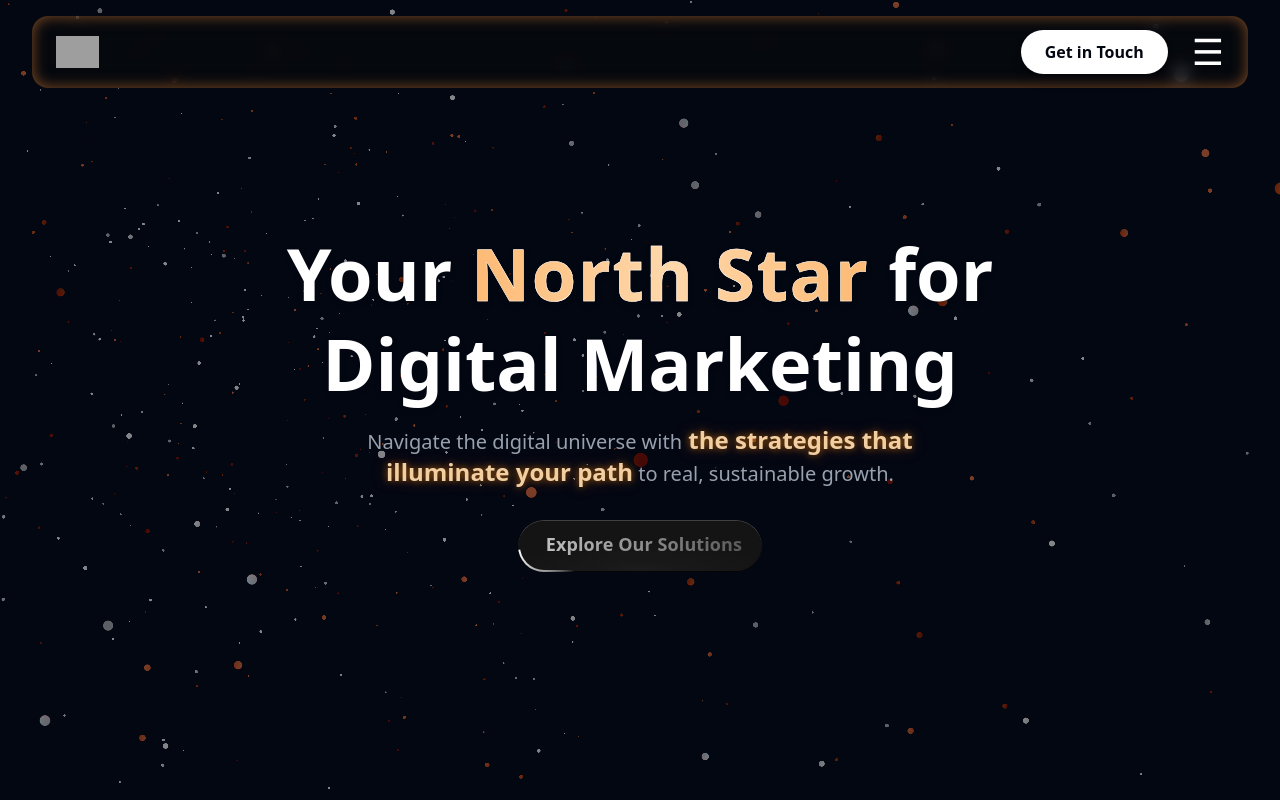
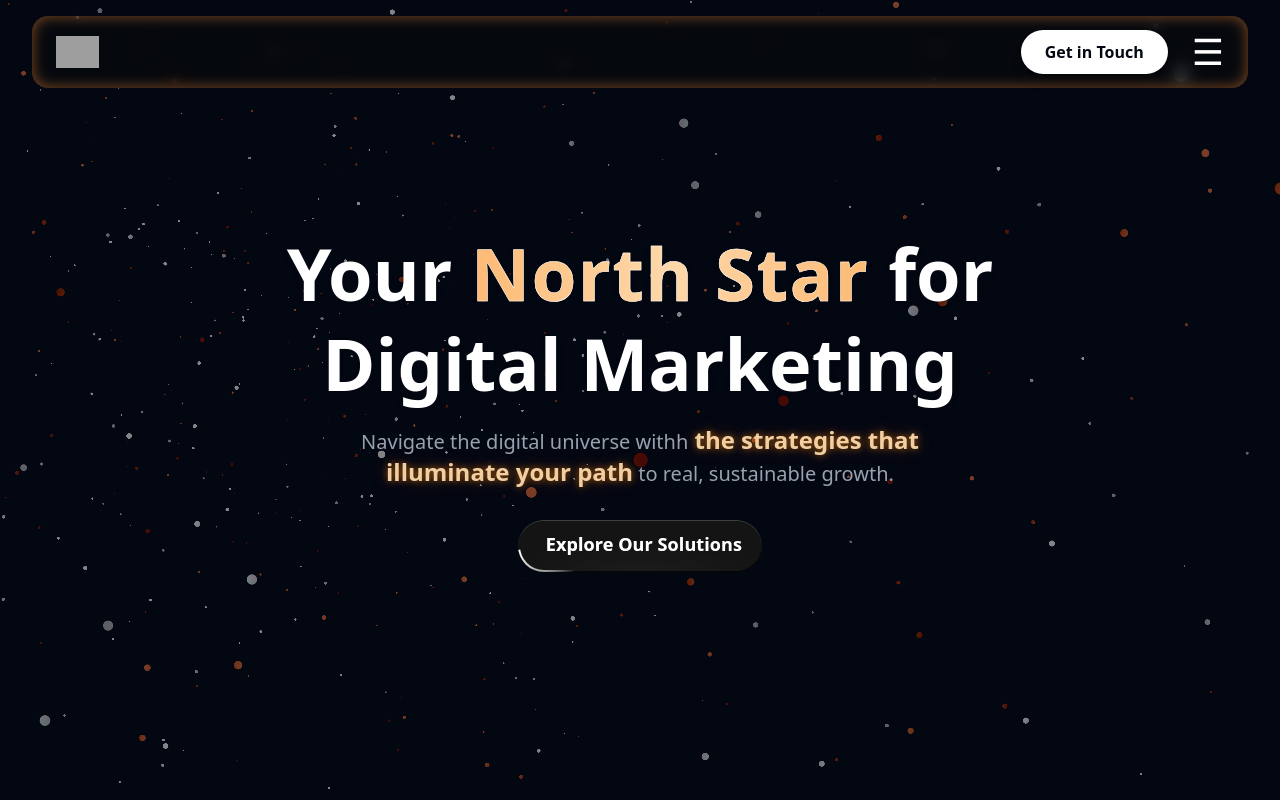
Before and after one commit to Anirudh2244/zorshour, a React (Vite) app: page / in a window 1280 px wide. Shown: the top 800 px of the page. Built offline with nearby package versions, Linux system fonts and the light colour scheme; grey boxes are pictures that could not be loaded.

Commit message:
button refix

```diff
--- a/src/HeroSection.jsx
+++ b/src/HeroSection.jsx
@@ -104,7 +104,7 @@ export default function HeroSection() {
           <p
             className="text-lg md:text-xl text-gray-400 mb-8 max-w-2xl mx-auto"
           >
-            Navigate the digital universe with
+            Navigate the digital universe withh
             <span className="text-orange-400 font-bold animate-subtle-pulse-glow text-xl md:text-2xl"> the strategies that illuminate your path</span> to real, sustainable growth.
           </p>
 
--- a/src/index.css
+++ b/src/index.css
@@ -336,7 +336,6 @@
   }
 }
 
-/* In your global CSS file, e.g., styles/globals.css */
 
 .gradient-text-safari {
   background-image: linear-gradient(
@@ -350,3 +349,19 @@
   color: transparent;
   -webkit-text-fill-color: transparent;
 }
+
+
+.shimmer-border {
+  position: relative;
+}
+
+.backdrop {
+  position: absolute;
+  z-index: 1;
+}
+
+.text {
+  position: relative;
+  z-index: 2;
+  color: white;
+}
```
